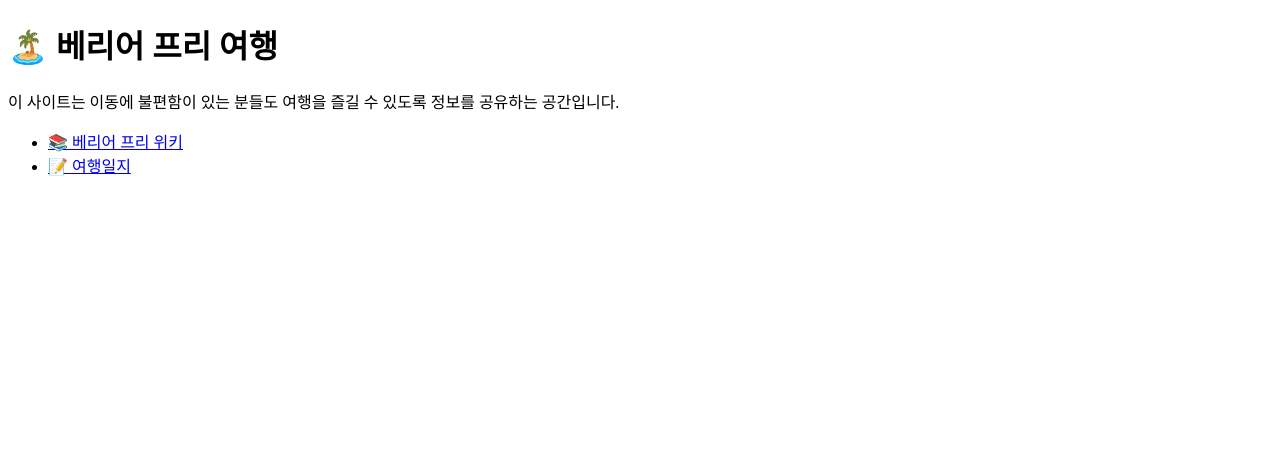
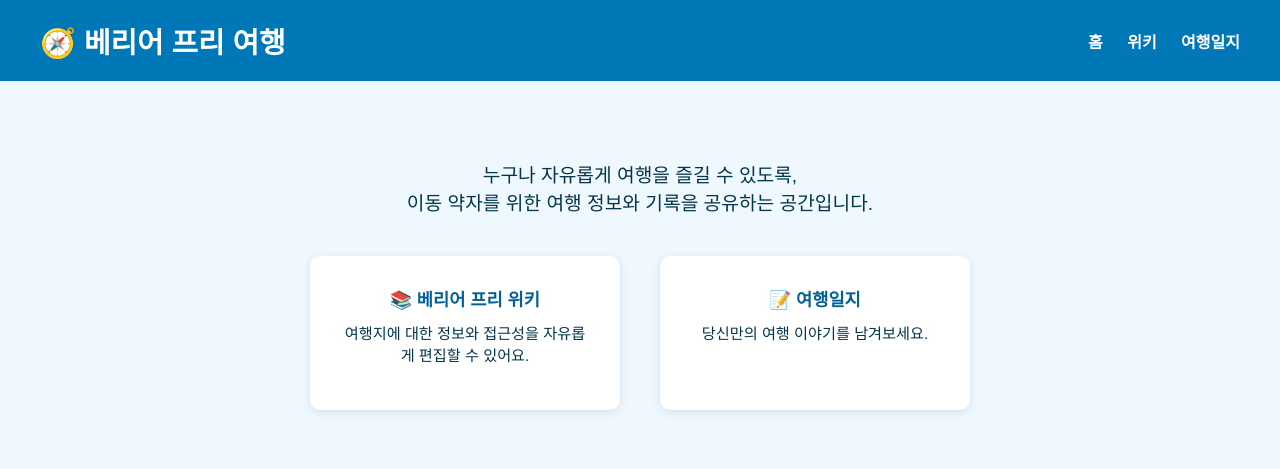
Before and after one commit to woogangster/Barrier-Free, a Flask app: template templates/home.html in a window 1280 px wide. Shown: the top 469 px of the page. Run offline with Flask 3, Linux system fonts and the light colour scheme; the template is opened without the code that fills it, so the values that code supplies are empty.

Commit message:
fix: 홈 화면 재업로드

```diff
--- a/templates/home.html
+++ b/templates/home.html
@@ -3,13 +3,95 @@
 <head>
   <meta charset="UTF-8">
   <title>베리어 프리 여행</title>
+  <style>
+    body {
+      margin: 0;
+      font-family: 'Helvetica Neue', sans-serif;
+      background-color: #f0f8ff;
+      color: #033649;
+    }
+    header {
+      background-color: #0077b6;
+      padding: 20px 40px;
+      display: flex;
+      justify-content: space-between;
+      align-items: center;
+      color: white;
+    }
+    header h1 {
+      margin: 0;
+      font-size: 1.8em;
+    }
+    nav a {
+      color: white;
+      text-decoration: none;
+      margin-left: 20px;
+      font-weight: bold;
+    }
+    nav a:hover {
+      text-decoration: underline;
+    }
+    main {
+      padding: 60px 40px;
+      text-align: center;
+    }
+    .intro {
+      font-size: 1.2em;
+      max-width: 700px;
+      margin: 0 auto 40px auto;
+    }
+    .links {
+      display: flex;
+      justify-content: center;
+      gap: 40px;
+      margin-top: 30px;
+      flex-wrap: wrap;
+    }
+    .card {
+      background-color: white;
+      padding: 30px;
+      border-radius: 10px;
+      box-shadow: 0 2px 10px rgba(0, 0, 0, 0.1);
+      width: 250px;
+      transition: transform 0.2s;
+    }
+    .card:hover {
+      transform: translateY(-5px);
+    }
+    .card a {
+      text-decoration: none;
+      color: #025f94;
+      font-size: 1.1em;
+      font-weight: bold;
+    }
+  </style>
 </head>
 <body>
-  <h1>🏝️ 베리어 프리 여행</h1>
-  <p>이 사이트는 이동에 불편함이 있는 분들도 여행을 즐길 수 있도록 정보를 공유하는 공간입니다.</p>
-  <ul>
-    <li><a href="/wiki">📚 베리어 프리 위키</a></li>
-    <li><a href="/diary">📝 여행일지</a></li>
-  </ul>
+  <header>
+    <h1>🧭 베리어 프리 여행</h1>
+    <nav>
+      <a href="/">홈</a>
+      <a href="/wiki">위키</a>
+      <a href="/diary">여행일지</a>
+    </nav>
+  </header>
+
+  <main>
+    <div class="intro">
+      <p>누구나 자유롭게 여행을 즐길 수 있도록,<br>
+      이동 약자를 위한 여행 정보와 기록을 공유하는 공간입니다.</p>
+    </div>
+
+    <div class="links">
+      <div class="card">
+        <a href="/wiki">📚 베리어 프리 위키</a>
+        <p style="margin-top: 10px; font-size: 0.95em;">여행지에 대한 정보와 접근성을 자유롭게 편집할 수 있어요.</p>
+      </div>
+      <div class="card">
+        <a href="/diary">📝 여행일지</a>
+        <p style="margin-top: 10px; font-size: 0.95em;">당신만의 여행 이야기를 남겨보세요.</p>
+      </div>
+    </div>
+  </main>
 </body>
 </html>
```
